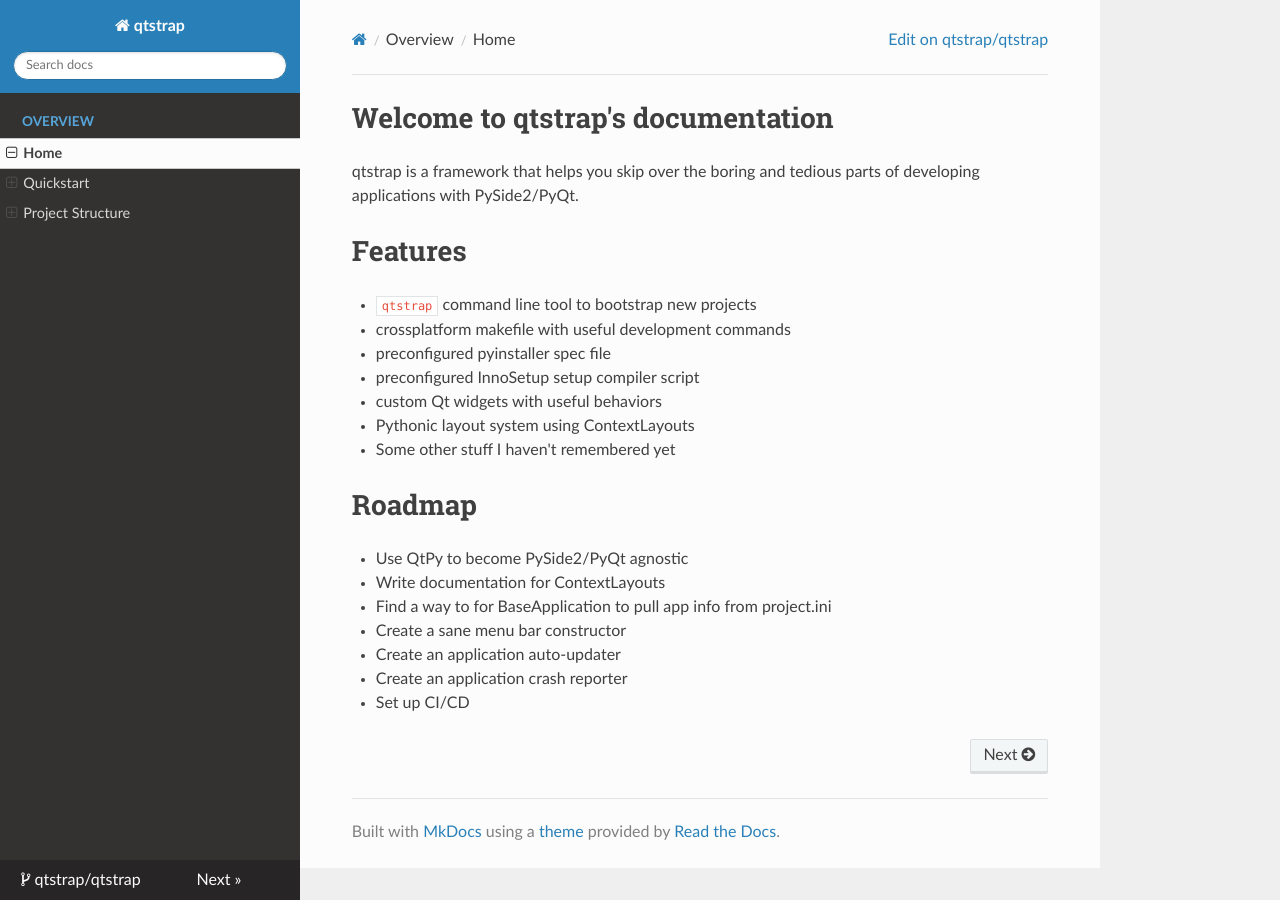
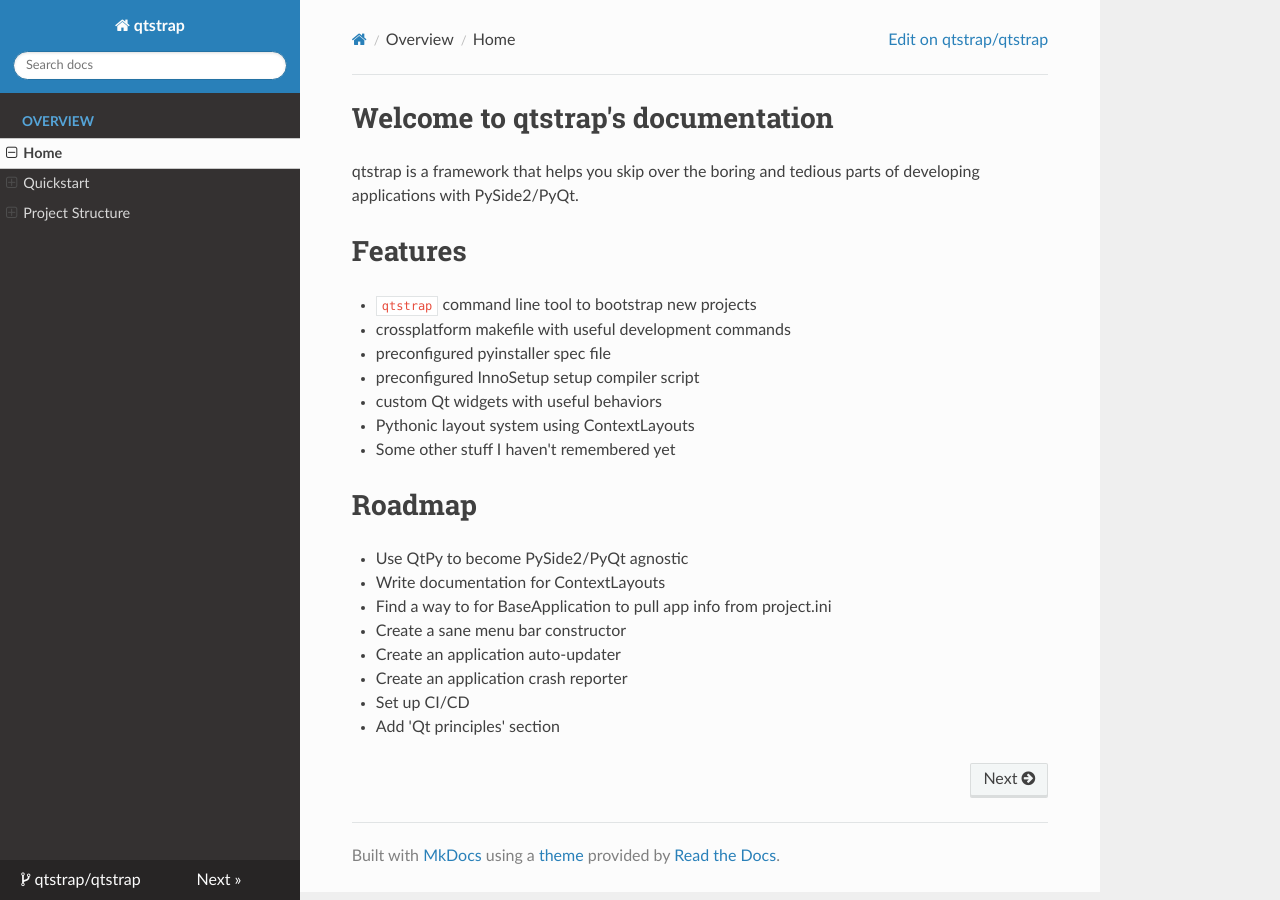
Before and after one commit to qtstrap/qtstrap, an MkDocs documentation site: the page built from docs/index.md, in a window 1280 px wide. Built offline with MkDocs 1.6.1, drawn with Linux system fonts in a browser that asks for light colours; nearby versions of some CDN libraries.

Commit message:
Added a thing to the roadmap

```diff
--- a/docs/index.md
+++ b/docs/index.md
@@ -21,3 +21,4 @@
 - Create an application auto-updater
 - Create an application crash reporter
 - Set up CI/CD
+- Add 'Qt principles' section
```
